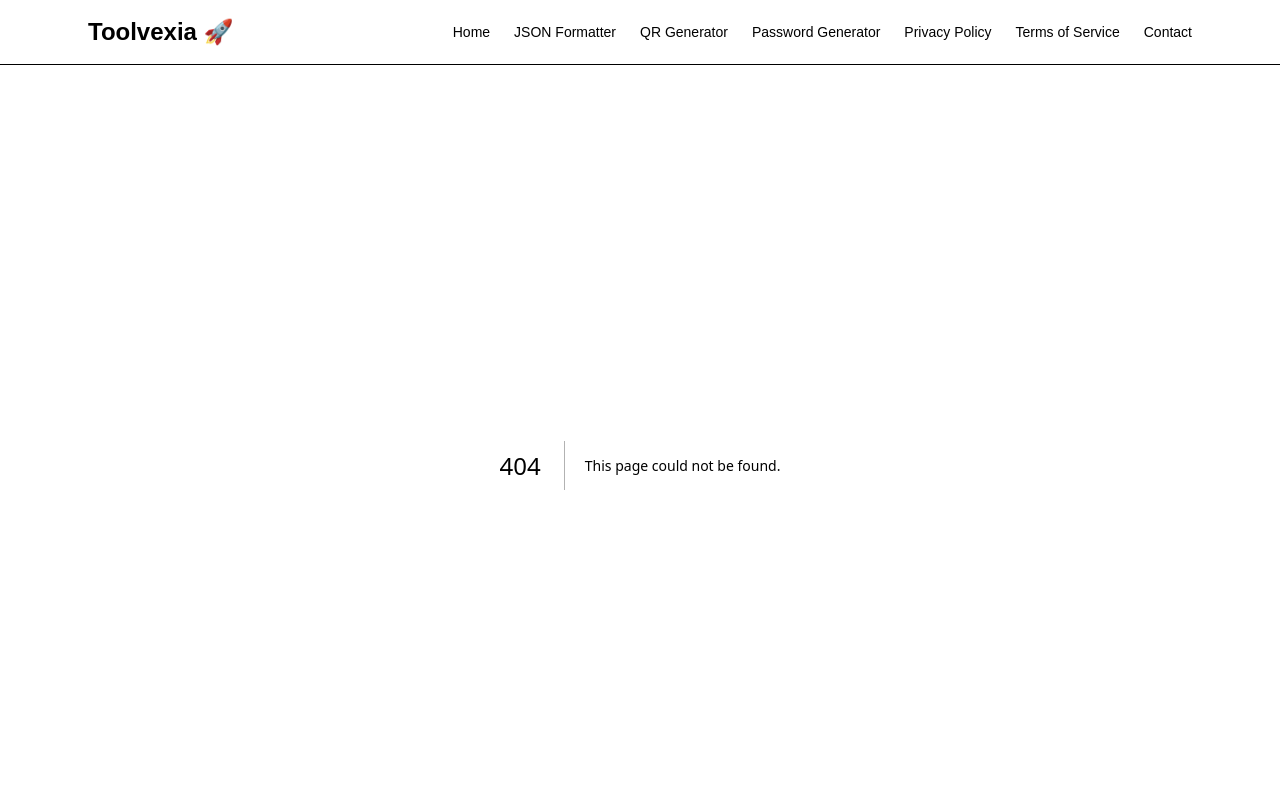
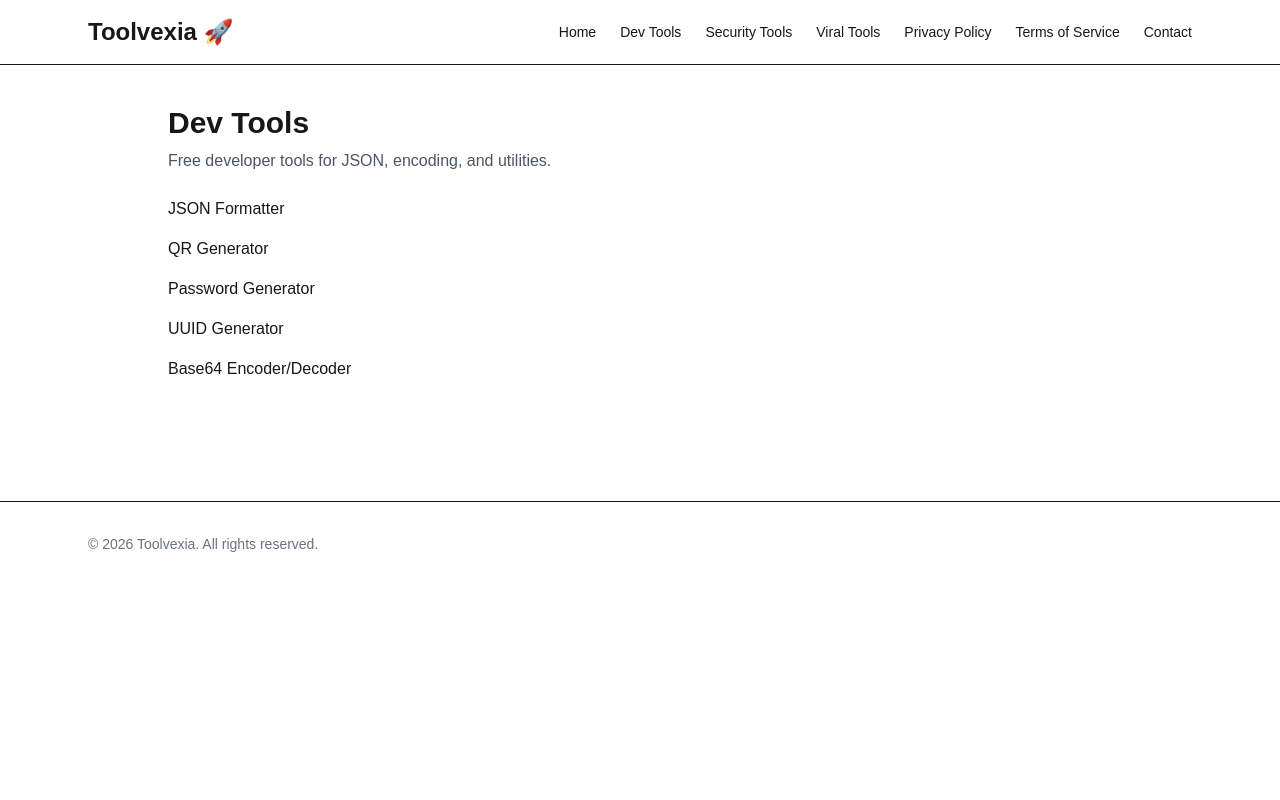
Before and after one commit to frmorsli-byte/toolvexia, a Next.js app: page /tools/dev in a window 1280 px wide. Before the commit this address had no page. Shown: the top 800 px of the page. Built offline with nearby package versions, Linux system fonts and the light colour scheme.

Commit message:
add category

```diff
--- a/app/layout.tsx
+++ b/app/layout.tsx
@@ -36,9 +36,12 @@ export default function RootLayout({
             <nav className="flex gap-6 text-sm font-medium">
               {/* Tools */}
               <Link href="/">Home</Link>
-              <Link href="/tools/json-formatter">JSON Formatter</Link>
-              <Link href="/tools/qr-generator">QR Generator</Link>
-              <Link href="/tools/password-generator">Password Generator</Link>
+
+
+	      {/* Categories */}
+              <Link href="/tools/dev">Dev Tools</Link>
+ 	      <Link href="/tools/security">Security Tools</Link>
+	      <Link href="/tools/viral">Viral Tools</Link>
 
               {/* Pages légales */}
               <Link href="/legal/privacy">Privacy Policy</Link>
--- /dev/null
+++ b/app/tools/dev/page.tsx
@@ -0,0 +1,20 @@
+import Link from "next/link";
+
+export default function DevTools() {
+  return (
+    <main className="max-w-5xl mx-auto p-10">
+      <h1 className="text-3xl font-bold">Dev Tools</h1>
+      <p className="mt-2 text-gray-600">
+        Free developer tools for JSON, encoding, and utilities.
+      </p>
+
+      <div className="grid gap-4 mt-6">
+        <Link href="/tools/json-formatter">JSON Formatter</Link>
+        <Link href="/tools/qr-generator">QR Generator</Link>
+        <Link href="/tools/password-generator">Password Generator</Link>
+        <Link href="/tools/uuid-generator">UUID Generator</Link>
+        <Link href="/tools/base64">Base64 Encoder/Decoder</Link>
+      </div>
+    </main>
+  );
+}
--- /dev/null
+++ b/app/tools/security/page.tsx
@@ -0,0 +1,15 @@
+import Link from "next/link";
+
+export default function SecurityTools() {
+  return (
+    <main className="max-w-5xl mx-auto p-10">
+      <h1 className="text-3xl font-bold">Security Tools</h1>
+
+      <div className="grid gap-4 mt-6">
+        <Link href="/tools/ip-lookup">IP Lookup</Link>
+        <Link href="/tools/what-is-my-ip">What is my IP</Link>
+        <Link href="/tools/dns-lookup">DNS Lookup</Link>
+      </div>
+    </main>
+  );
+}
--- /dev/null
+++ b/app/tools/viral/page.tsx
@@ -0,0 +1,13 @@
+import Link from "next/link";
+
+export default function ViralTools() {
+  return (
+    <main className="max-w-5xl mx-auto p-10">
+      <h1 className="text-3xl font-bold">Viral Tools</h1>
+
+      <div className="grid gap-4 mt-6">
+        <Link href="/tools/username-generator">Username Generator</Link>
+      </div>
+    </main>
+  );
+}
```
